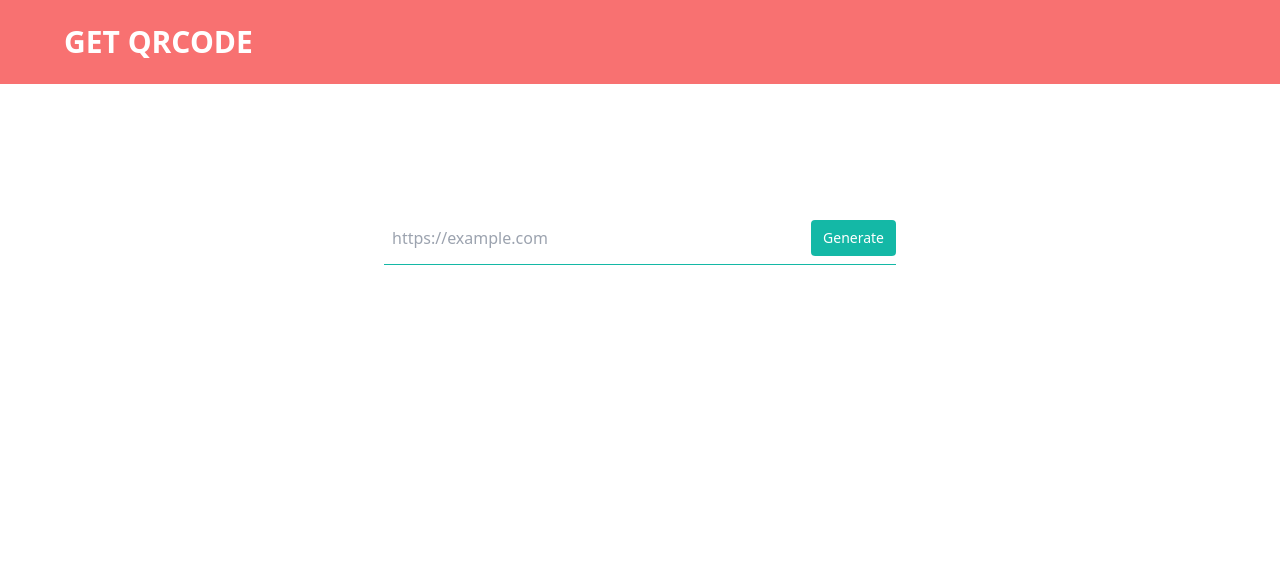
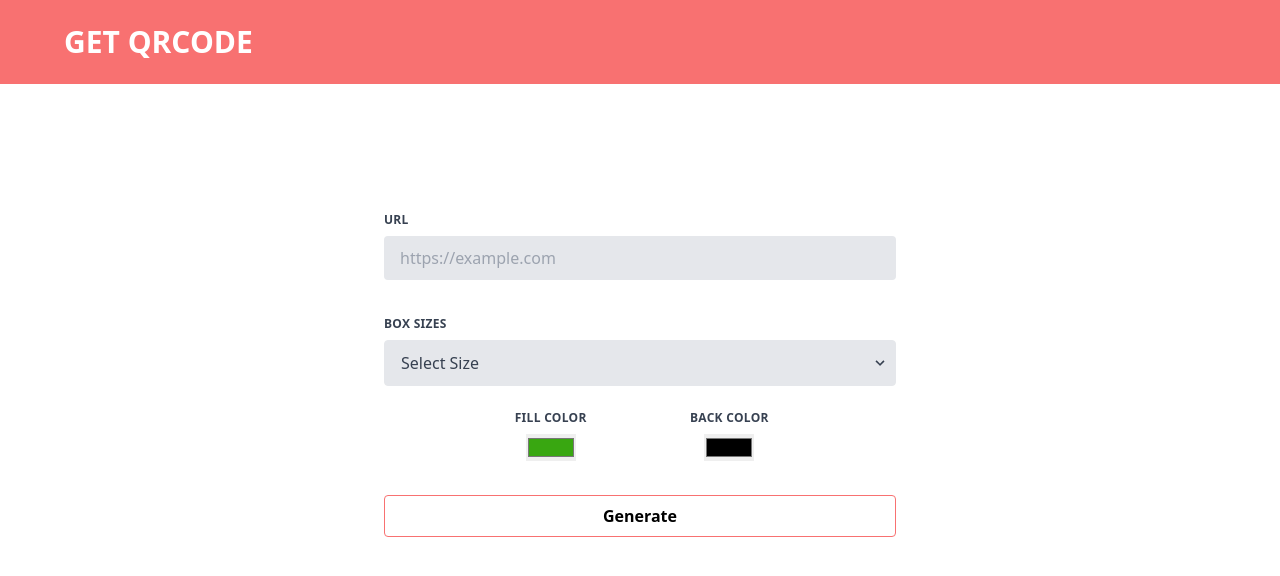
Before and after one commit to hasibmuhammad/generate-qrcode, a Flask app: page / in a window 1280 px wide. Shown: the top 576 px of the page. Run offline with Flask 2, Linux system fonts and the light colour scheme; some libraries are stand-ins or nearby versions.

Commit message:
Generate QrCode Using Flask-Python

```diff
--- a/app.py
+++ b/app.py
@@ -1,10 +1,43 @@
-from flask import Flask, render_template
+from time import time
+from flask import Flask, render_template, request, redirect
+import qrcode
 
 app = Flask(__name__)
 
 @app.route('/')
-def home():
+def index():
     return render_template('index.html')
+
+
+@app.route('/generate', methods=['POST', 'GET'])
+def generate():
+    error = None
+    if request.method == 'POST':
+        url = request.form['url']
+        size = request.form['size']
+        fillColor = request.form['fillColor']
+        backColor = request.form['backColor']
+
+        if url and size or fillColor or backColor:
+            qr = qrcode.QRCode(
+                version=1,
+                error_correction=qrcode.constants.ERROR_CORRECT_L,
+                box_size=size,
+                border=4,
+            )
+            qr.add_data(url)
+            # using the make() function
+            qr.make(fit = True)
+            # using the make_image() function
+            img = qr.make_image(fill_color = (fillColor), back_color = (backColor))
+            # saving the QR code image
+            img.save("./qrcodes/" + str(time()) + ".png")
+        else:
+            error = 'You must fill out the input'
+    else:
+        return render_template('index.html')
+
+    return redirect('/')
 
 
 if __name__ == '__main__':
--- a/templates/index.html
+++ b/templates/index.html
@@ -12,22 +12,112 @@
       </a>
     </div>
     <div class="w-2/5 mx-auto mt-32">
-      <form class="w-full">
-        <div class="flex items-center border-b border-teal-500 py-2">
+      <form action="/generate" method="POST" class="w-full max-w-lg">
+        <div class="flex flex-wrap -mx-3 mb-6">
+          <div class="w-full px-3 mb-6 md:mb-0">
+            <label
+              class="block uppercase tracking-wide text-gray-700 text-xs font-bold mb-2"
+              for="grid-url"
+            >
+              URL
+            </label>
             <input
-            class="appearance-none bg-transparent border-none w-full text-gray-700 mr-3 py-1 px-2 leading-tight focus:outline-none"
+              class="appearance-none block w-full bg-gray-200 text-gray-700 rounded py-3 px-4 mb-3 leading-tight focus:outline-none focus:bg-white"
+              id="grid-url"
               type="url"
+              name="url"
               placeholder="https://example.com"
-            aria-label="Url"
+              required
             />
+          </div>
+        </div>
+        <div class="flex flex-wrap -mx-3 mb-2">
+          <div class="w-full px-3 mb-6 md:mb-0">
+            <label
+              class="block uppercase tracking-wide text-gray-700 text-xs font-bold mb-2"
+              for="grid-state"
+            >
+              Box Sizes
+            </label>
+            <div class="relative">
+              <select
+                class="block appearance-none w-full bg-gray-200 border border-gray-200 text-gray-700 py-3 px-4 pr-8 rounded leading-tight focus:outline-none focus:bg-white focus:border-gray-500"
+                id="grid-state"
+                name="size"
+              >
+                <option value="">Select Size</option>
+                <option value="5">5</option>
+                <option value="10">10</option>
+                <option value="15">15</option>
+                <option value="20">20</option>
+              </select>
+              <div
+                class="pointer-events-none absolute inset-y-0 right-0 flex items-center px-2 text-gray-700"
+              >
+                <svg
+                  class="fill-current h-4 w-4"
+                  xmlns="http://www.w3.org/2000/svg"
+                  viewBox="0 0 20 20"
+                >
+                  <path
+                    d="M9.293 12.95l.707.707L15.657 8l-1.414-1.414L10 10.828 5.757 6.586 4.343 8z"
+                  />
+                </svg>
+              </div>
+            </div>
+          </div>
+          <div class="w-full flex justify-center text-center">
+            <div class="w-full md:w-1/3 px-3 mb-6 mt-6 md:mb-0">
+              <fieldset>
+                <legend
+                  class="block uppercase tracking-wide text-gray-700 text-xs font-bold mb-2"
+                >
+                  Fill Color
+                </legend>
+                <input
+                  type="color"
+                  id="fillColor"
+                  name="fillColor"
+                  onchange="return setFillColor(this)"
+                /><br /><br />
+              </fieldset>
+            </div>
+            <div class="w-full md:w-1/3 px-3 mb-6 mt-6 md:mb-0">
+              <fieldset>
+                <legend
+                  class="block uppercase tracking-wide text-gray-700 text-xs font-bold mb-2"
+                >
+                  Back Color
+                </legend>
+                <input
+                  type="color"
+                  id="backColor"
+                  name="backColor"
+                  onchange="return setBackColor(this)"
+                /><br /><br />
+              </fieldset>
+            </div>
+          </div>
+        </div>
         <button
-            class="flex-shrink-0 bg-teal-500 hover:bg-teal-700 border-teal-500 hover:border-teal-700 text-sm border-4 text-white py-1 px-2 rounded"
-            type="button"
+          class="w-full bg-transparent hover:bg-red-400 text-black font-semibold hover:text-white py-2 px-4 border border-red-400 hover:border-transparent rounded"
         >
           Generate
         </button>
-        </div>
       </form>
     </div>
+    <script>
+      (() => {
+        document.getElementById("fillColor").setAttribute("value", "#39a711");
+      })();
+      const setFillColor = (e) => {
+        const fillEl = document.getElementById("fillColor");
+        fillEl.setAttribute("value", e.value);
+      };
+      const setBackColor = (e) => {
+        const backEl = document.getElementById("backColor");
+        backEl.setAttribute("value", e.value);
+      };
+    </script>
   </body>
 </html>
```
Also changed, not shown: templates/generate.html (added, +16 -0 lines), qrcodes/1663710616.3675673.png (added), qrcodes/1663710620.90874.png (added), qrcodes/1663710627.2240863.png (added), qrcodes/1663710730.663917.png (added), qrcodes/1663710923.454085.png (added), qrcodes/1663710965.844393.png (added), qrcodes/1663711080.8396218.png (added), qrcodes/1663711567.294025.png (added), qrcodes/1663711610.26958.png (added), qrcodes/1663711756.703776.png (added). Lines whose indentation alone changed are shown as unchanged.
